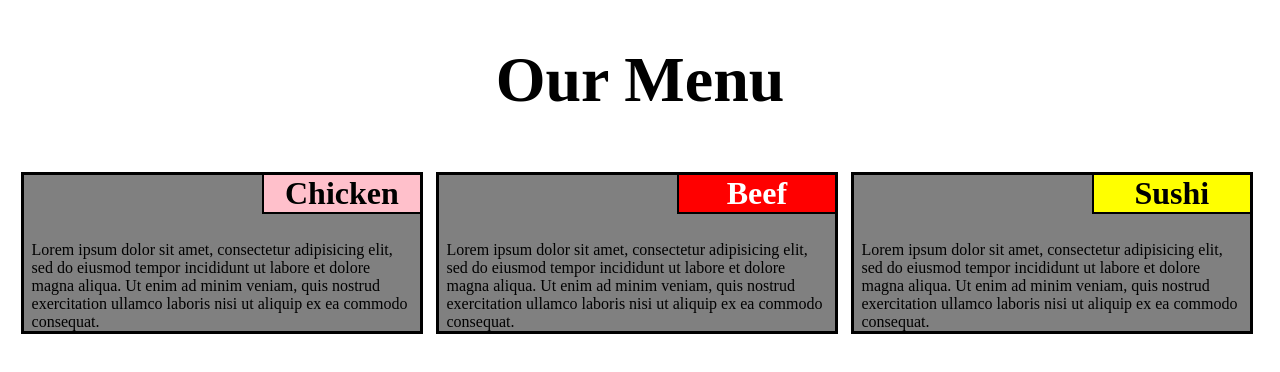
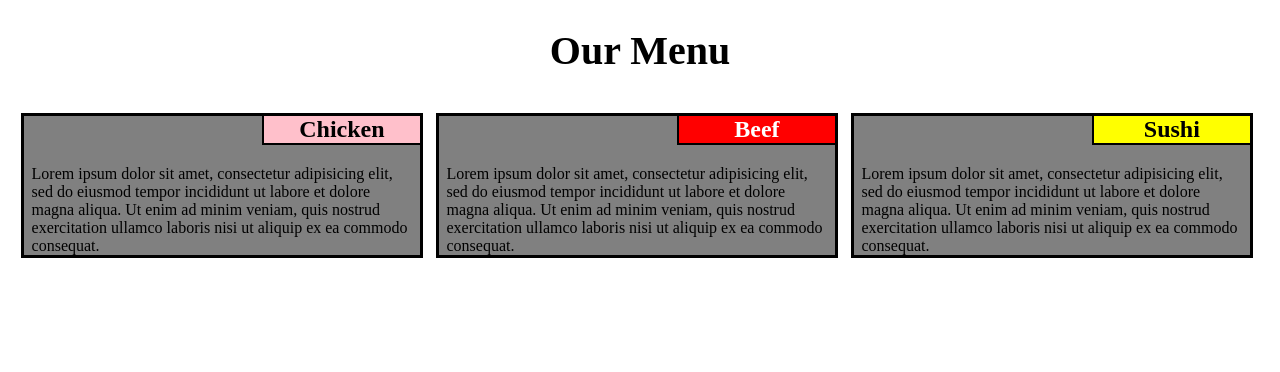
Before and after one commit to ivan4otopa/html-css-js-coursera, a plain HTML site: page module2-solution/index.html in a window 1280 px wide. Drawn offline with Linux system fonts and the light colour scheme.

Commit message:
Modified styles

```diff
--- a/module2-solution/css/styles.css
+++ b/module2-solution/css/styles.css
@@ -7,7 +7,7 @@ body {
 }
 
 body > h1 {
-	font-size: 4em;
+	font-size: 2.5em;
 }
 
 section {
@@ -28,7 +28,7 @@ section h1 {
 	border-right: none;
 	margin-top: 0;
 	width: 40%;
-	font-size: 2em;
+	font-size: 1.5em;
 }
 
 section p {
```
